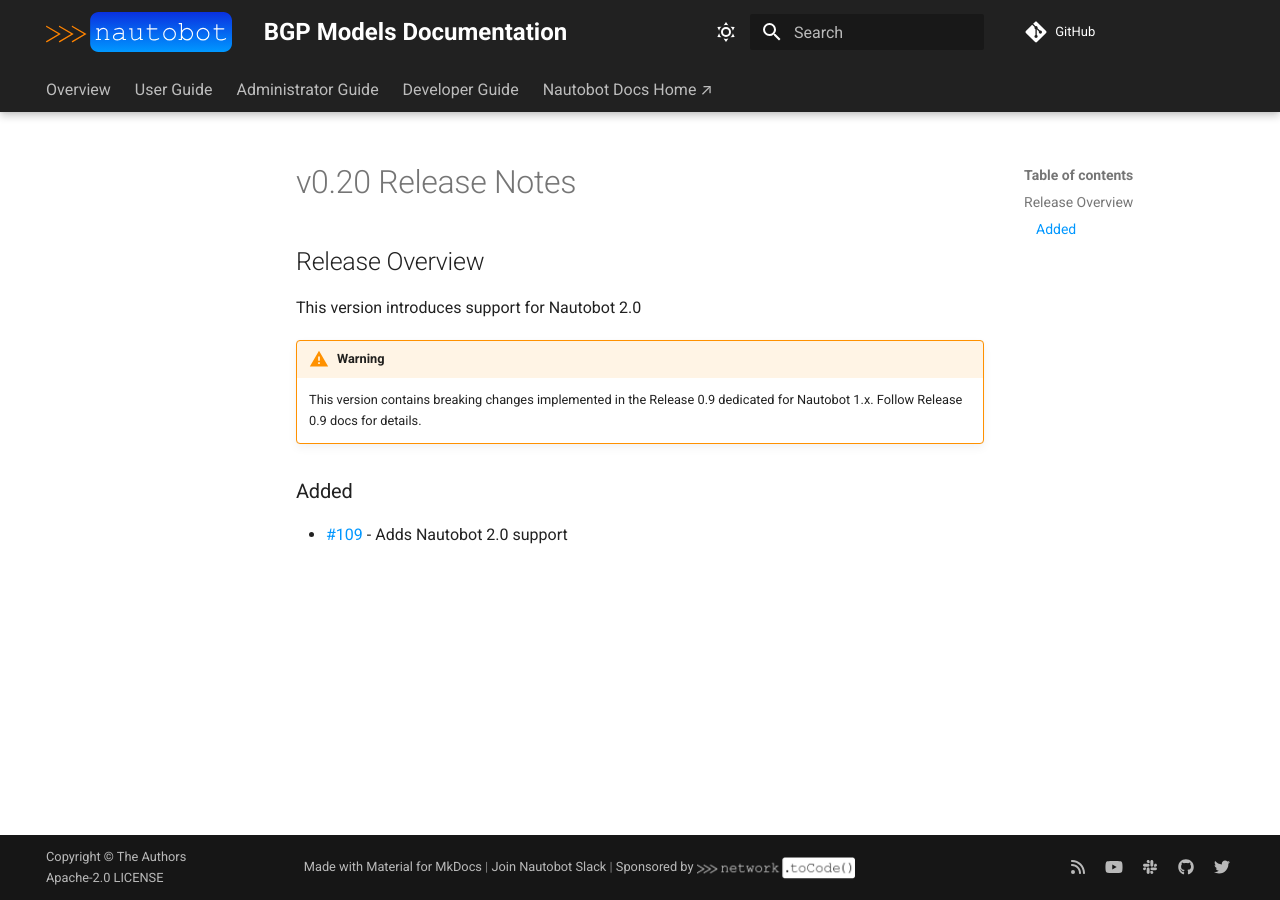
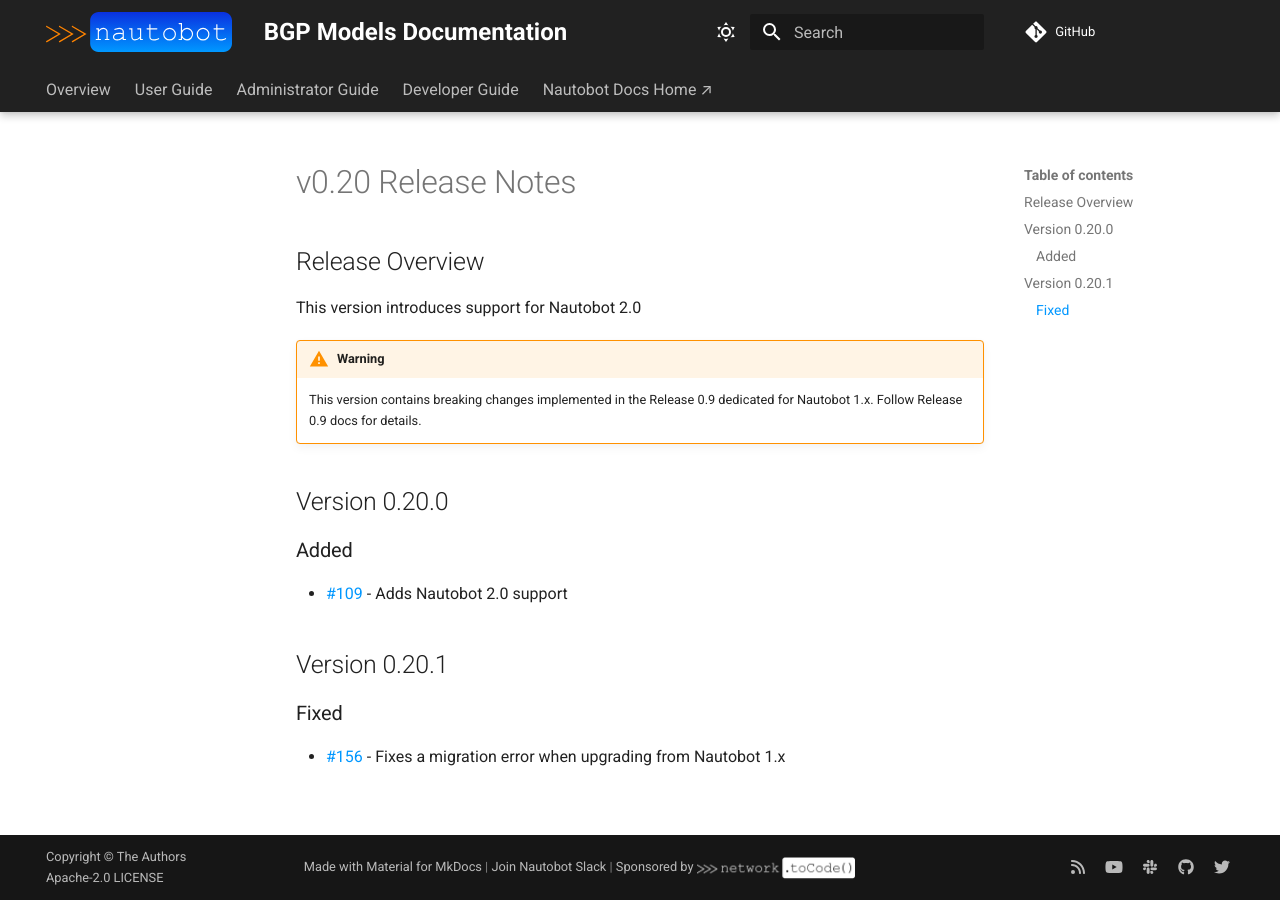
Before and after one commit to nautobot/nautobot-app-bgp-models, an MkDocs documentation site: the page built from docs/admin/release_notes/version_0.20.md, in a window 1280 px wide. Built offline with MkDocs 1.6.1 and Material for MkDocs 9.7.7, drawn with Linux system fonts in a browser that asks for light colours; comment, search, counter and statistics services are not loaded.

Commit message:
Fix #156 - correct logic in migration

```diff
--- a/docs/admin/release_notes/version_0.20.md
+++ b/docs/admin/release_notes/version_0.20.md
@@ -7,6 +7,14 @@ This version introduces support for Nautobot 2.0
 !!! warning
     This version contains breaking changes implemented in the Release 0.9 dedicated for Nautobot 1.x. Follow Release 0.9 docs for details.
 
+## Version 0.20.0
+
 ### Added
 
 - [#109](https://github.com/nautobot/nautobot-plugin-bgp-models/pull/109) - Adds Nautobot 2.0 support
+
+## Version 0.20.1
+
+### Fixed
+
+- [#156](https://github.com/nautobot/nautobot-plugin-bgp-models/issues/156) - Fixes a migration error when upgrading from Nautobot 1.x
```
Also changed, not shown: 1 other file.
